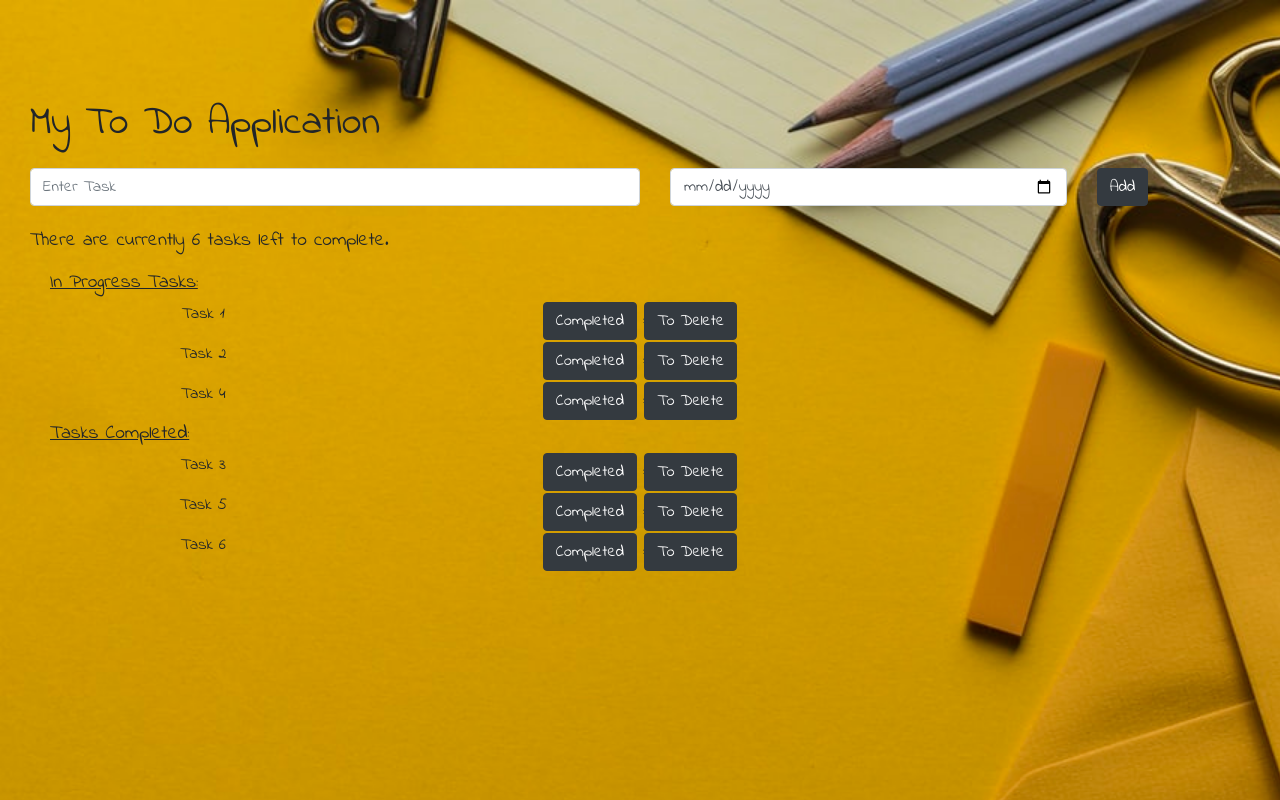
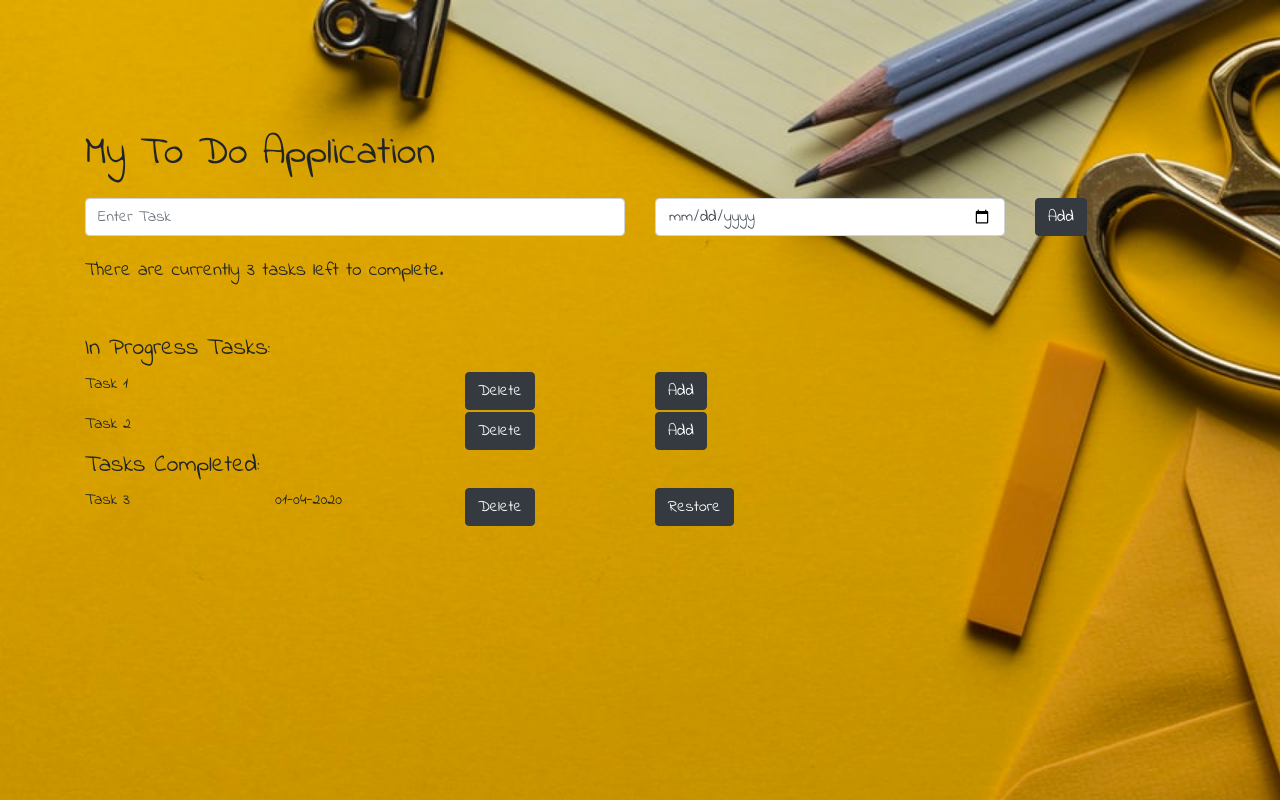
Before and after one commit to NicoleTom92/My-To-Do-Application, a React (Create React App) app: page / in a window 1280 px wide. Built offline with nearby package versions, Linux system fonts and the light colour scheme.

Commit message:
added update and delete functionality

```diff
--- a/src/Addsection.js
+++ b/src/Addsection.js
@@ -3,30 +3,58 @@ import React from "react";
 class Addsection extends React.Component {
     state = {
         tasks: "",
-        dateCompleted:"2019-12-09"
+        dateCompleted: ""
     };
 
-    updatetask = (event)  => {
-        console.log(event.target.value)
-this.setState( {
-    task: event.target.value
+    updatetask = (event) => {
+        this.setState({
+            tasks: event.target.value
         });
     };
 
-    render()
- {
+
+    updateDate = event => {
+        this.setState({
+            date: event.target.value
+        })
+    }
+
+    AddTask = () => {
+        const TasksArray = this.state.tasks.split(",");
+        const filteredTasks = TasksArray.filter(tasks => {
+            return tasks.length > 0;
+        });
+
+        this.props.addNewTaskFunc(
+            this.state.tasks,
+            filteredTasks,
+            this.state.dateCompleted
+        );
+
+    };
+
+    render() {
         return (
             <div className="taskbox">
                 <div className="row">
-             <div className ="col-6">
-                 <input type="text" onChange={this.updatetask} value= {this.state.task} className="form-control" placeholder="Enter Task" />
+                    <div className="col-6">
+                        <input type="text"
+                            onChange={this.updateTasks}
+                            value={this.state.tasks}
+                            className="form-control"
+                            placeholder="Enter Task" />
                     </div>
+
                     <div className="col-4">
-             <input type="date" className="form-control" />
+                        <input type="date"
+                            className="form-control"
+                            value={this.state.dateCompleted}
+                            onChange={this.updateDate} />
                     </div>
+
                     <div className="addbutton">
                         <div className="col-2">
-                 <button className="btn btn-dark">Add</button>
+                            <button className="btn btn-dark" onClick={this.AddTask}>Add</button>
                         </div>
                     </div>
                 </div>
--- a/src/App.js
+++ b/src/App.js
@@ -1,23 +1,45 @@
 import React from 'react';
+import uuid from "uuid/v4";
 import TaskCount from "./TaskCount"
 import Heading from "./Heading"
 import './App.css';
 import Tables from "./Tables"
 import Addsection from "./Addsection"
 
-
-// Only class componenets can have state
-// State must live in the parent of any components that need access to it
 class App extends React.Component {
   state = {
     tasks: [
-      { name: "Task 1", available: true, id: 1 },
-      { name: "Task 2", available: true, id: 2 },
-      { name: "Task 3", available: false, id: 3 },
-      { name: "Task 4", available: true, id: 4 },
-      { name: "Task 5", available: false, id: 5 },
-      { name: "Task 6", available: false, id: 6 },
+      { name: "Task 1", available: true, dateCompleted: "01-01-2020", id: uuid() },
+      { name: "Task 2", available: true, dateCompleted: "01-02-2020", id: uuid()  },
+      { name: "Task 3", available: false, dateCompleted: "01-04-2020", id: uuid()  },
     ],
+  }
+
+  deleteTask = (id) => {
+    const filteredTasks = this.state.tasks.filter(tasks => {
+      return tasks.id !== id;
+    });
+    console.log(filteredTasks);
+    this.setState({
+      tasks: filteredTasks
+    });
+  }
+
+  addNewTask = (name, dateCompleted) => {
+
+    const newTask = {
+      name: name,
+      available: true,
+      dateCompleted: dateCompleted,
+      id: uuid()
+    };
+
+    const copy = this.state.tasks.slice();
+    copy.push(newTask);
+
+    this.setState({
+      tasks: copy
+    });
   }
 
   render() {
@@ -32,36 +54,43 @@ class App extends React.Component {
 
     return (
       <div className="App">
+        <div className="container">
           <Heading />
-          <Addsection />
+          <Addsection addNewTaskFunc={this.addNewTask}/>
           <TaskCount count={this.state.tasks.length} />
 
-          <div className="h1">In Progress Tasks:</div>
+          <h4>In Progress Tasks:</h4>
           {Taskstocomplete.map(tasks => {
+
             return (
               <Tables
+                deleteTaskFunc={this.deleteTask}
                 key={tasks.id}
                 available={tasks.available}
                 name={tasks.name}
+                dateJoined={tasks.dateJoined}
+                id={tasks.id}
 
               />
             )
           })}
 
-          <div className="h2">Tasks Completed:</div>
+          <h4>Tasks Completed:</h4>
         {Taskscompleted.map(tasks => {
           return (
             <Tables
+              deleteTaskFunc={this.deleteTask}
               key={tasks.id}
               available={tasks.available}
               name={tasks.name}
-
+              dateCompleted={tasks.dateCompleted}
+              id={tasks.id}
             />
           )
         })}
 
       </div>
-
+      </div>
 
     );
   }
--- a/src/Tables.js
+++ b/src/Tables.js
@@ -1,23 +1,33 @@
 import React from "react"
 
 class Tables extends React.Component {
+    handleDelete = () => {
+        this.props.deleteTaskFunc(this.props.id);
+    }
+
     render() {
         return (
 
             <div className="row">
-                <div className="col-8 col-sm-4">
+                <div className="col-12 col-sm-2">
                     <p>{this.props.name}</p>
                 </div>
 
-               <div className="col-8 col-sm-4">
-                        <button className="btn btn-dark">Completed</button> :
-                        <button className="btn btn-dark">To Delete
+                <div className="col-12 col-sm-2">
+                    <p>{this.props.dateCompleted}</p>
+                </div>
+                <div className="col-12 col-sm-2">
+                    <button className="btn btn-dark" onClick={this.handleDelete}>Delete
+                    </button>
+                </div>
+                <div className="col-12 col-sm-2">
+                    {this.props.available === true ?
+                        <button className="btn btn-dark book-button">Add</button> :
+                        <button className="btn btn-dark">Restore
                         </button>
-
+                    }
                 </div>
-                </div>
-
-
+            </div>
 
 
         )
--- a/src/index.css
+++ b/src/index.css
@@ -6,26 +6,17 @@ body {
 
   .Heading {
     text-align: left;
-    margin-top: 100px;
-    margin-left: 30px;
+    margin-top: 130px;
     font-size: x-large;
     margin-bottom: 20px;
   }
 
 
-.input-group {
-  margin-left: -70px;
-}
-
 .Tasksremaining {
-  margin-left: 30px;
   text-align: left;
   margin-top: 20px;
   font-size: larger;
-}
-
-.taskbox {
-  margin-left: 30px;
+  margin-bottom: 50px;
 }
 
 
@@ -33,17 +24,3 @@ body {
     text-align: left;
 
 }
-
-.h1 {
-  text-align: left;
-  font-size: larger;
-  margin-left: 50px;
- text-decoration: underline;
-}
-
-.h2 {
-  text-align: left;
-  font-size: larger;
-  margin-left: 50px;
-  text-decoration: underline;
-}
```
Lines whose indentation alone changed are shown as unchanged.
